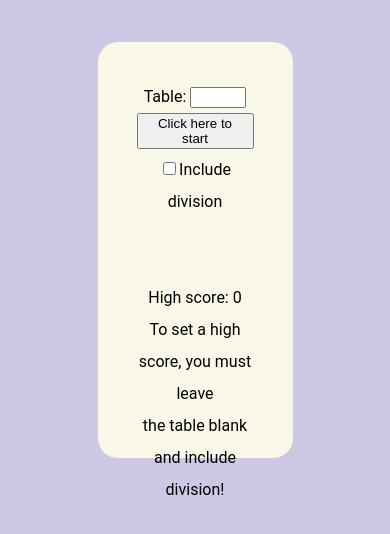
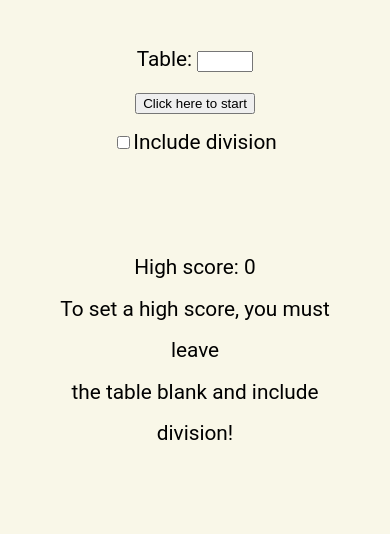
Before and after one commit to Charlie-Eeles/Quickmaths, a React (Create React App) app in the folder quickmaths/: page / in a window 390 px wide. Shown: the top 534 px of the page. Built offline with nearby package versions, Linux system fonts and the light colour scheme; the HTML template or start-up script is replaced by a standard one.

Commit message:
Made CSS more responsive

```diff
--- a/quickmaths/src/App.css
+++ b/quickmaths/src/App.css
@@ -5,6 +5,7 @@
 body{
   background-color: #CEC8E4;
   font-family: 'Roboto', sans-serif;
+  font-size: 1.3em;
 }
 
 .game-div{
@@ -16,3 +17,19 @@ body{
   height: 40vh;
   border-radius: 20px;
 }
+
+@media only screen and (max-width: 1100px) {
+  .game-div{
+    width: 50%;
+    height: 60vh;
+  }
+}
+
+@media only screen and (max-width: 600px) {
+  .game-div{
+    width: 100%;
+    height: 100vh;
+    margin:0;
+    border-radius: 0;
+  }
+}
```
